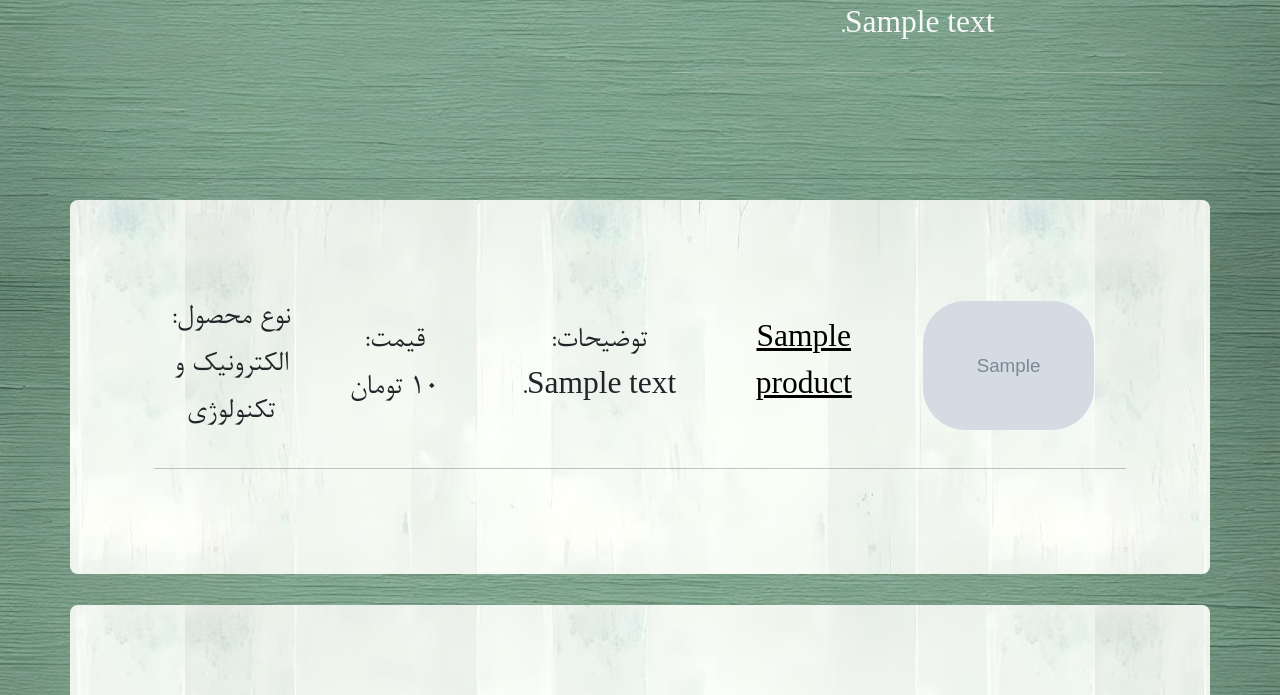
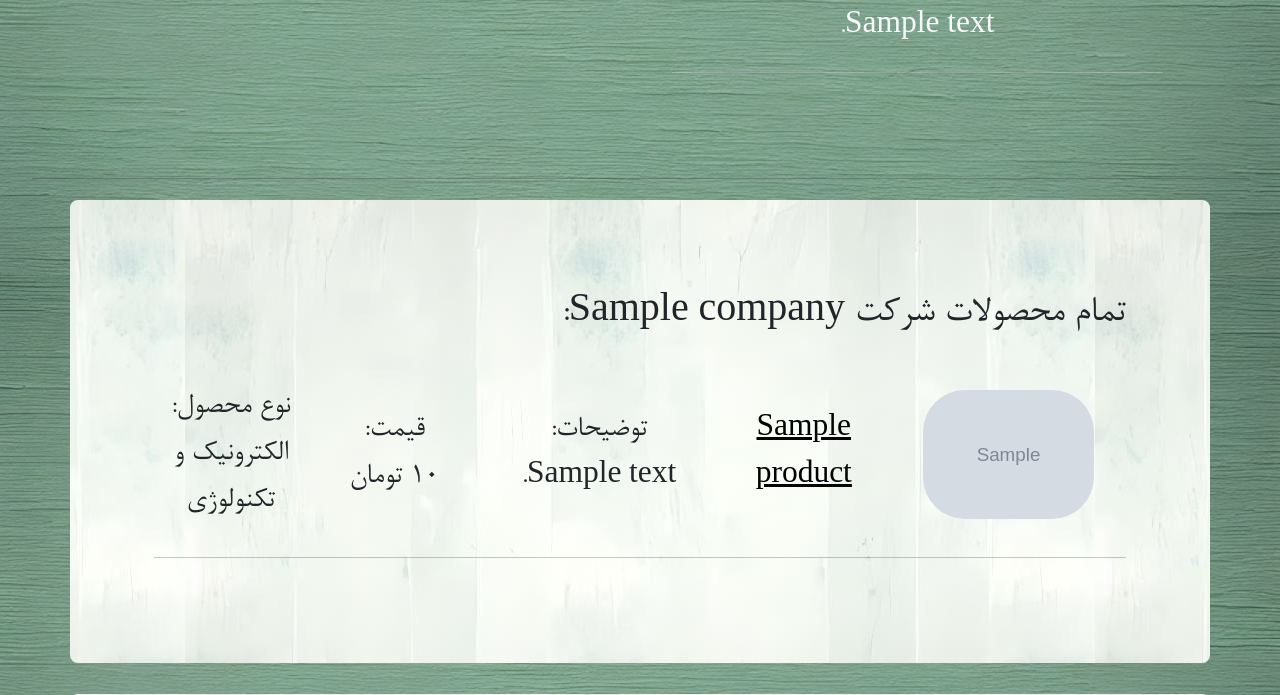
Before and after one commit to sina0k/auctioneer, a Django app: page /company/1/ in a window 1280 px wide. Shown: the part 365-1060 px from the top of the page. Run offline with Django 3.2, Linux system fonts and the light colour scheme; tables that the repository leaves empty hold one stand-in row (values such as "Sample post"); grey boxes marked "Sample" are stand-in pictures.

Commit message:
company products text

```diff
--- a/project/base/templates/base/company.html
+++ b/project/base/templates/base/company.html
@@ -18,7 +18,7 @@
 <hr/>
 
 <div class="container mx-auto rounded background_auction">
-
+    <div class="" style="font-size: 30pt; margin-bottom: 29px;">تمام محصولات شرکت {{ company.name }}:</div>
     {% for p in products %}
     <div class="row fs-4 text-center align-items-center p-2 ">
         <div class="col-3"><a href=" {% url 'product' p.id %}">
```
